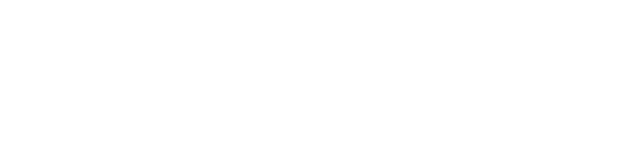
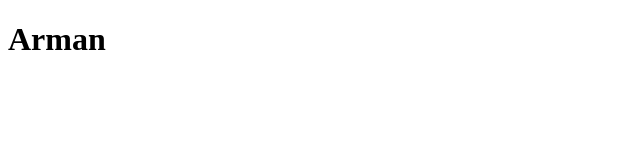
Before and after one commit to armanansari072/Divano_Furniture, a plain HTML site: page Divano/index.html in a window 1280 px wide. Shown: the whole page, without its empty margins (0-640 px from the left). Drawn offline with Linux system fonts and the light colour scheme.

Commit message:
1changes

```diff
--- a/Divano/index.html
+++ b/Divano/index.html
@@ -7,6 +7,6 @@
     <title>Divano_Furniture</title>
 </head>
 <body>
-
+    <h1>Arman</h1>
 </body>
 </html>
```
